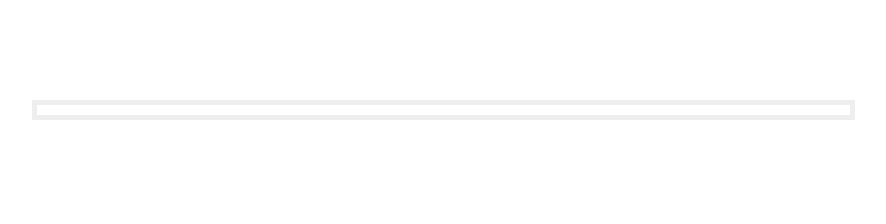
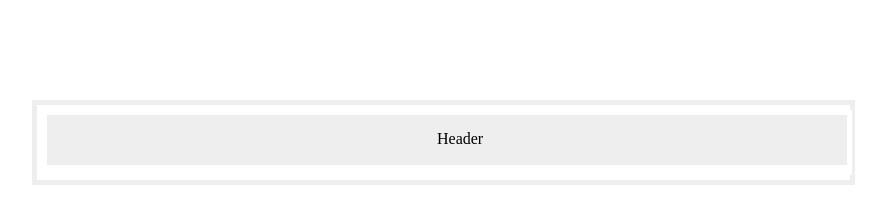
Before and after one commit to farrukh1010/CSS-Layout-Assignment, a plain HTML site: page index.html in a window 1280 px wide. Shown: the whole page, without its empty margins (226-1112 px from the left). Drawn offline with Linux system fonts and the light colour scheme.

Commit message:
updates index.html

```diff
--- a/index.html
+++ b/index.html
@@ -10,6 +10,10 @@
 <body>
     <div class="main">
         <div class="frame">
+            <div class="frame">
+                <div class="header">
+                    <div class="headero">
+                    Header</div></div>
 
         </div>
         </div>
--- a/style.css
+++ b/style.css
@@ -8,4 +8,22 @@
 .frame{
     padding: 5px;
     background-color: white;
-    width: 803px;}
+    width: 800px;
+}
+    .header{
+        background-color: rgb(238 238 238);
+        margin-bottom: 5px;
+        /* margin: auto; */
+        height: 50px;
+        position: relative;
+
+
+    }
+    .header > .headero{
+        position: absolute;
+        padding-top: 15px;
+        padding-left: 390px;
+        text-align: center;
+        font-size: 8 px;
+
+    }
```
